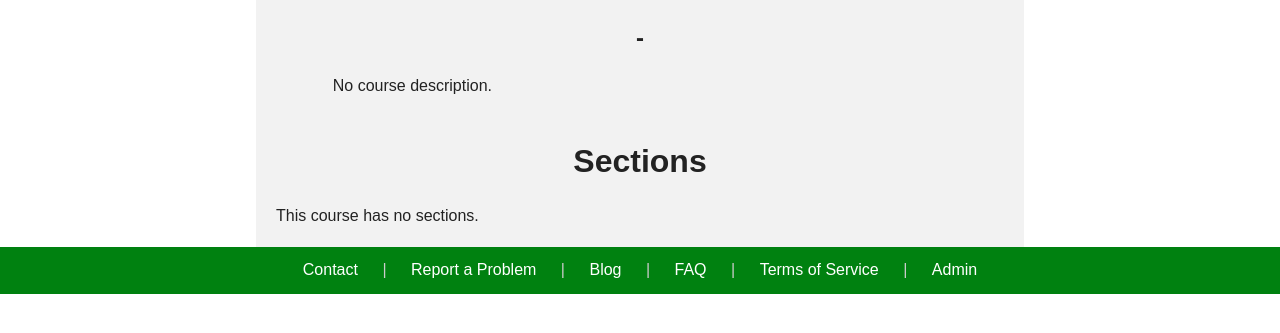
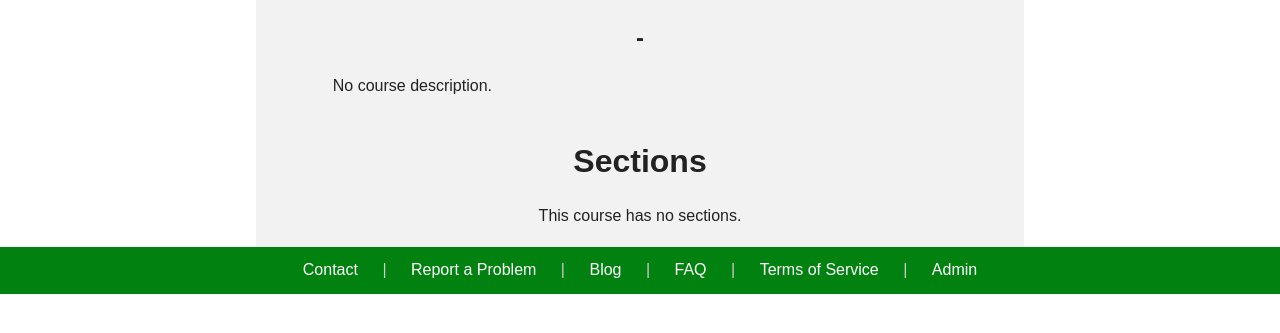
Before and after one commit to ChrisCooper/QcumberD, a Django app: template QcumberD/templates/course_catalog/pages/course_detail.html in a window 1280 px wide. Shown: the part 67-400 px from the top of the page. Run offline with Django 3.2, Linux system fonts and the light colour scheme; the template is opened without the code that fills it, so the values that code supplies are empty; style sheets or scripts are compiled from the project's sources; some libraries are stand-ins or nearby versions.

Commit message:
Added container for middle column

```diff
--- a/QcumberD/qcumber/sass/_course.scss
+++ b/QcumberD/qcumber/sass/_course.scss
@@ -1,9 +1,4 @@
 .course {
-
-    margin-left: 20%;
-    margin-right: 20%;
-
-    background-color: #F2F2F2;
 
     @include modern-links;
 
--- a/QcumberD/qcumber/sass/main.scss
+++ b/QcumberD/qcumber/sass/main.scss
@@ -30,6 +30,16 @@ $light_grey: #CCC;
     }
 }
 
+.center {
+    text-align: center;
+}
+
+#main_container {
+    margin-left: 20%;
+    margin-right: 20%;
+    background-color: #F2F2F2;
+}
+
 html, body {
     height: 100%;
 }
--- a/QcumberD/templates/course_catalog/pages/base_qcumber.html
+++ b/QcumberD/templates/course_catalog/pages/base_qcumber.html
@@ -4,9 +4,13 @@
 
     <div id="content_body" class="clearfix">
         {% include "course_catalog/components/header.html" %}
-        {% block main_container %}
-        <p>No content on base_qcumber.</p>
-        {% endblock %}
+
+        <div id="main_container">
+            {% block main_container %}
+            <p>No content on base_qcumber.</p>
+            {% endblock %}
+        </div>
+
     </div>
 
     {% include "course_catalog/components/footer.html" %}
--- a/QcumberD/templates/course_catalog/pages/course_detail.html
+++ b/QcumberD/templates/course_catalog/pages/course_detail.html
@@ -29,7 +29,9 @@
         {% for section in course.sections.all %}
             {% include "course_catalog/section_detail.html" with section=section only %}
         {% empty %}
-          This course has no sections.
+            <div class="center">
+                This course has no sections.
+            </div>
         {% endfor %}
 
     </div>
--- a/Todos.txt
+++ b/Todos.txt
@@ -1,5 +1,6 @@
 -add int number to course for ordering
 -add ordering property for sections (lecture, lab, ... study)
+-When you mouse over a section, display the weekday on the side in visual form, with the section scheduled in. (If the user has sections in there, display them as well.)
 
 Optional:
 -Add selenium server jar location to qcumber_config (webdriver makes this unnecessary?), and figure out how to run it from django
```
